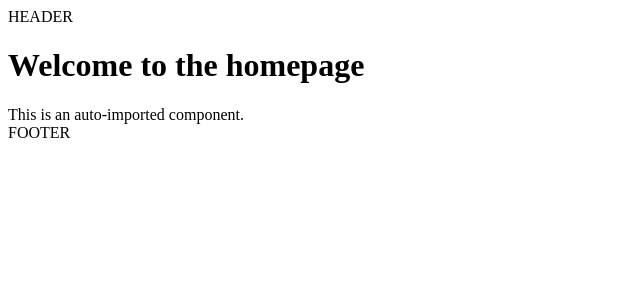
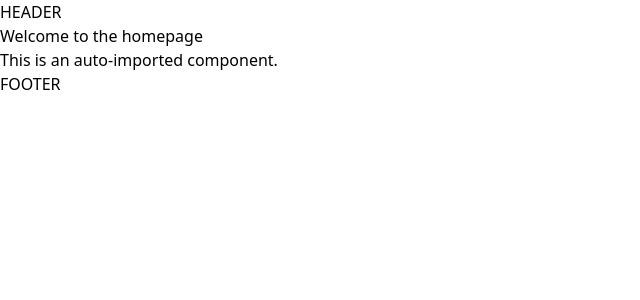
Before and after one commit to YulianGuinand/portfolio-nuxt, a Nuxt app: page / in a window 1280 px wide. Shown: the top 300 px of the page, without its empty margins (0-640 px from the left). Built offline with nearby package versions, Linux system fonts and the light colour scheme.

Commit message:
Feat(tailwindcss): ajout du tailwindcss

```diff
--- /dev/null
+++ b/assets/css/main.css
@@ -0,0 +1,3 @@
+@tailwind base;
+@tailwind components;
+@tailwind utilities;
--- /dev/null
+++ b/components/AppHero.vue
@@ -0,0 +1,5 @@
+<template>
+    <section class="hero">
+        <div></div>
+    </section>
+</template>
--- a/nuxt.config.ts
+++ b/nuxt.config.ts
@@ -1,5 +1,12 @@
 // https://nuxt.com/docs/api/configuration/nuxt-config
 export default defineNuxtConfig({
   compatibilityDate: '2024-04-03',
-  devtools: { enabled: true }
+  devtools: { enabled: false },
+  css: ['~/assets/css/main.css'],
+  postcss: {
+    plugins: {
+      tailwindcss: {},
+      autoprefixer: {},
+    },
+  },
 })
--- a/package.json
+++ b/package.json
@@ -13,5 +13,10 @@
     "nuxt": "^3.13.0",
     "vue": "latest",
     "vue-router": "latest"
+  },
+  "devDependencies": {
+    "autoprefixer": "^10.4.20",
+    "postcss": "^8.4.47",
+    "tailwindcss": "^3.4.13"
   }
 }
--- a/pages/index.vue
+++ b/pages/index.vue
@@ -2,6 +2,5 @@
     <div>
         <h1>Welcome to the homepage</h1>
         This is an auto-imported component.
-
     </div>
 </template>
--- /dev/null
+++ b/tailwind.config.js
@@ -0,0 +1,15 @@
+/** @type {import('tailwindcss').Config} */
+export default {
+  content: [
+    "./components/**/*.{js,vue,ts}",
+    "./layouts/**/*.vue",
+    "./pages/**/*.vue",
+    "./plugins/**/*.{js,ts}",
+    "./app.vue",
+    "./error.vue",
+  ],
+  theme: {
+    extend: {},
+  },
+  plugins: [],
+}
```
Also changed, not shown: tsconfig.json (line endings or trailing spaces), 1 other file (tests, documents, lock files or other folders).
